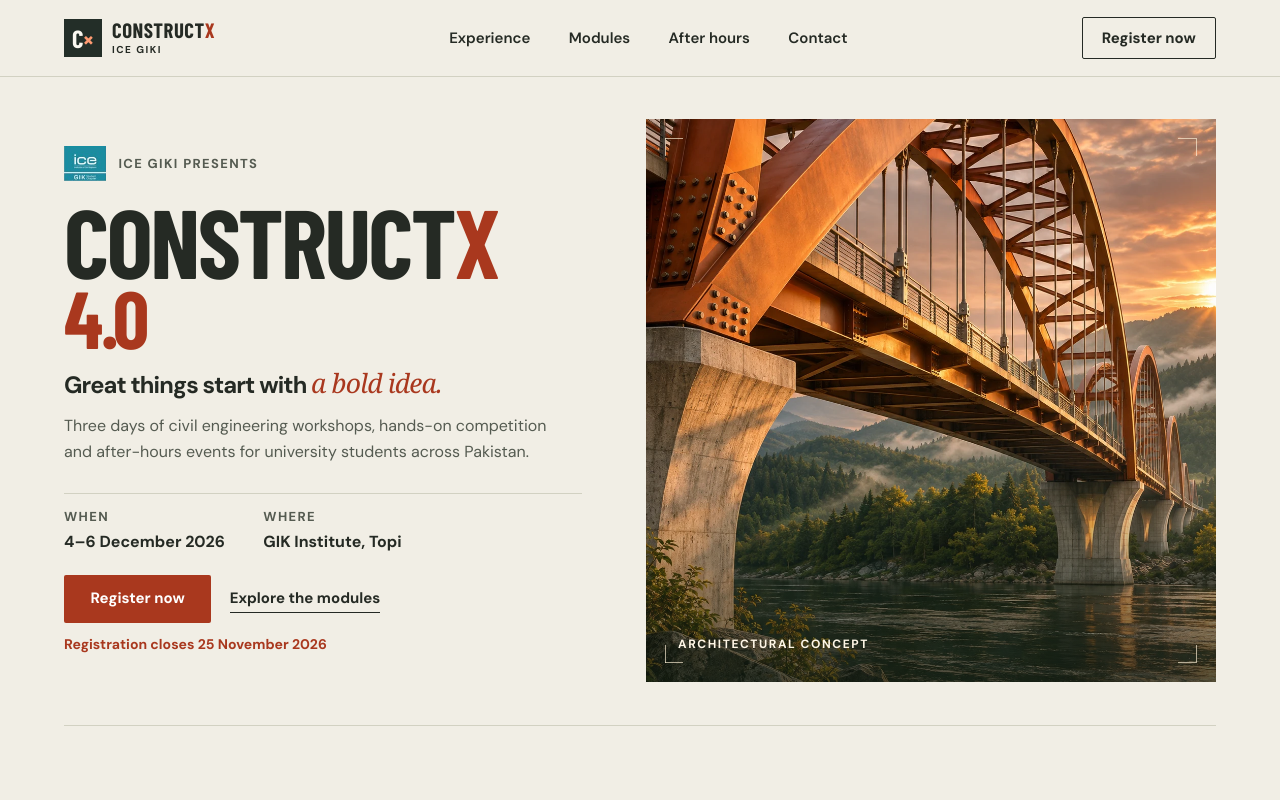
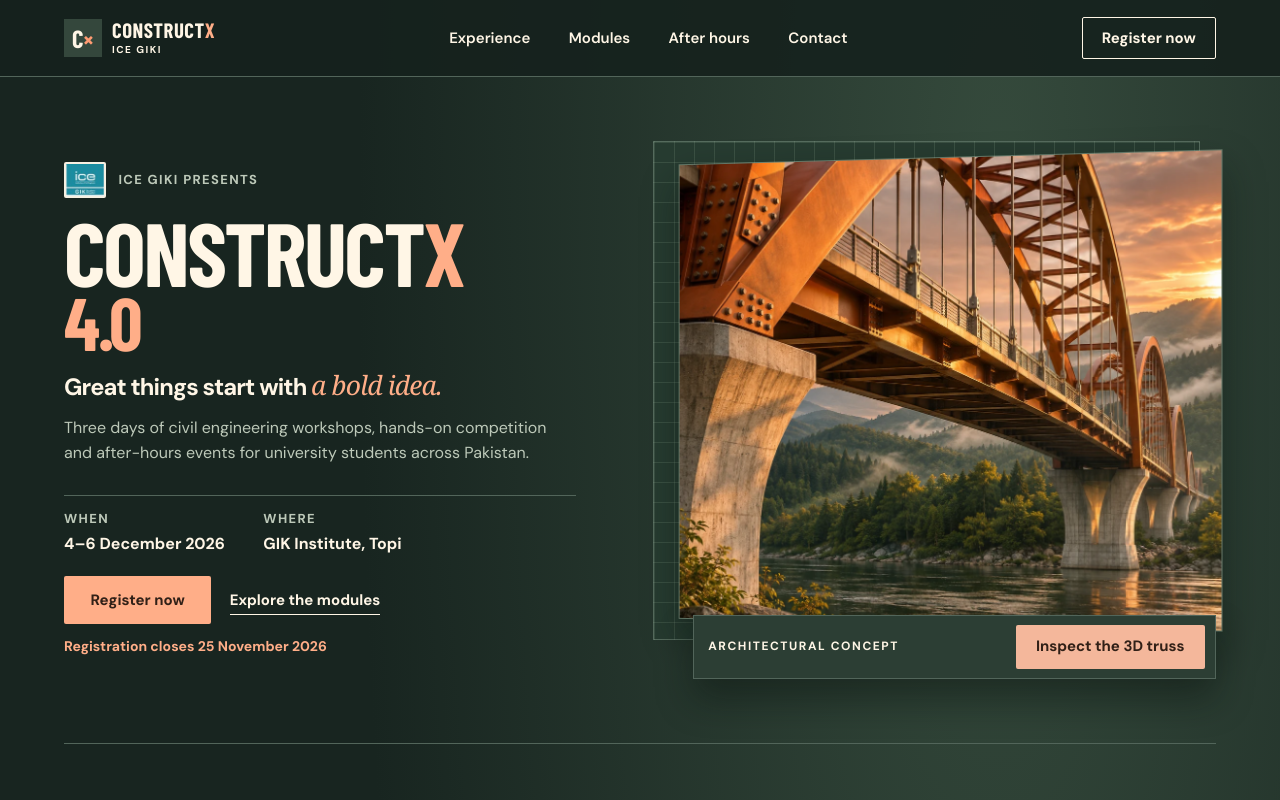
Before and after one commit to Sajeel041/ICE_website, a plain HTML site: page index.html in a window 1280 px wide. Shown: the top 800 px of the page. Drawn offline with nearby package versions, Linux system fonts and the light colour scheme.

Commit message:
feat: create ConstructX spatial UI version

```diff
--- a/app.js
+++ b/app.js
@@ -56,6 +56,7 @@ document.querySelectorAll("[data-module]").forEach((button) => {
     setBridgeExpanded(false);
     dialog.showModal();
     dialog.scrollTop = 0;
+    if (button.hasAttribute("data-show-model")) openBridgeViewer();
   });
 });
 
@@ -70,12 +71,7 @@ dialog.addEventListener("click", (event) => {
   }
 });
 
-bridgeToggle.addEventListener("click", () => {
-  if (!bridgeInteractive.hidden) {
-    setBridgeExpanded(false);
-    return;
-  }
-
+function openBridgeViewer() {
   bridgeViewer ??= createBridgeViewer(document.getElementById("bridge-canvas"));
   if (!bridgeViewer) {
     bridgeError.hidden = false;
@@ -84,6 +80,11 @@ bridgeToggle.addEventListener("click", () => {
 
   setBridgeExpanded(true);
   bridgeViewer.reset();
+}
+
+bridgeToggle.addEventListener("click", () => {
+  if (bridgeInteractive.hidden) openBridgeViewer();
+  else setBridgeExpanded(false);
 });
 
 document.querySelectorAll("[data-view]").forEach((button) => {
--- a/index.html
+++ b/index.html
@@ -3,7 +3,7 @@
 <head>
   <meta charset="utf-8">
   <meta name="viewport" content="width=device-width, initial-scale=1">
-  <meta name="theme-color" content="#f1eee5">
+  <meta name="theme-color" content="#182520">
   <meta name="description" content="ConstructX 4.0 brings civil engineering students together for workshops, competitions and socials at GIK Institute, 4–6 December 2026.">
   <title>ConstructX 4.0 — ICE GIKI</title>
   <link rel="preconnect" href="https://fonts.googleapis.com">
@@ -11,6 +11,7 @@
   <link href="https://fonts.googleapis.com/css2?family=Barlow+Condensed:wght@600;700&family=DM+Sans:wght@400;500;600;700&display=swap" rel="stylesheet">
   <link rel="preload" as="image" href="assets/bridge-hero.webp" fetchpriority="high">
   <link rel="stylesheet" href="style.css">
+  <link rel="stylesheet" href="theme.css">
   <script src="bridge-viewer.js" defer></script>
   <script src="app.js" defer></script>
 </head>
@@ -71,7 +72,10 @@
       <figure class="hero-visual">
         <img src="assets/bridge-hero.webp" width="1122" height="1402" fetchpriority="high" alt="Concept illustration of a copper-toned steel arch bridge at sunset">
         <span class="frame-corners" aria-hidden="true"></span>
-        <figcaption>Architectural concept</figcaption>
+        <figcaption>
+          <span>Architectural concept</span>
+          <button class="button exhibit-button" type="button" data-module="bridge" data-show-model aria-haspopup="dialog">Inspect the 3D truss</button>
+        </figcaption>
       </figure>
     </section>
 
--- /dev/null
+++ b/theme.css
@@ -0,0 +1,113 @@
+:root {
+  color-scheme: dark;
+  --paper: #182520;
+  --white: #24352d;
+  --ink: #fff6e6;
+  --muted: #bdc9b9;
+  --line: #52655a;
+  --accent: #ffae88;
+  --accent-hover: #ffc4a7;
+  --green: #14201b;
+  --green-text: #c5d0c0;
+  --raised: #2c3e34;
+  --depth: 0 20px 36px #08120e73;
+}
+
+body {
+  background: radial-gradient(ellipse at 78% 5%, #354a3c, transparent 40rem), var(--paper);
+}
+.button-primary, .button-outline:hover, .viewer-controls button:hover {
+  color: #312017;
+}
+.button-outline:hover, .viewer-controls button:hover {
+  background: var(--accent);
+  border-color: var(--accent);
+}
+.brandmark { background: #34473c; color: var(--ink); }
+.site-header { background: #15221de8; }
+.hero { gap: clamp(2rem, 6vw, 6rem); padding-block: clamp(2rem, 5vw, 5rem); }
+.hero h1 { font-size: clamp(3rem, 7vw, 7.8rem); }
+.hero .ice-logo { background: #f6f0e2; padding: 2px; border-radius: 2px; }
+
+.hero-visual {
+  position: relative;
+  display: grid;
+  grid-template-rows: minmax(0, 1fr) auto;
+  min-height: 0;
+  height: clamp(29rem, 42vw, 40rem);
+  padding: 1rem 0 0 1rem;
+  overflow: visible;
+  perspective: 70rem;
+  background: none;
+}
+.hero-visual::before {
+  content: "";
+  position: absolute;
+  z-index: -1;
+  inset: 0 1rem 2.4rem 0;
+  border: 1px solid #849b8980;
+  background:
+    linear-gradient(90deg, #a4bca528 1px, transparent 1px) 0 0 / 1.25rem 1.25rem,
+    linear-gradient(#a4bca528 1px, transparent 1px) 0 0 / 1.25rem 1.25rem,
+    #263b30;
+}
+.hero-visual::after, .hero-visual .frame-corners { display: none; }
+.hero-visual img {
+  position: relative;
+  min-height: 0;
+  object-position: 50% 54%;
+  border: 1px solid #9eb09b80;
+  box-shadow: var(--depth);
+  transform: rotateY(-7deg);
+}
+.hero-visual figcaption {
+  position: relative;
+  z-index: 1;
+  inset: auto;
+  display: flex;
+  align-items: center;
+  justify-content: space-between;
+  flex-wrap: wrap;
+  gap: .45rem .9rem;
+  margin: -.65rem 0 0 1.5rem;
+  padding: .55rem .65rem .55rem .9rem;
+  background: var(--raised);
+  border: 1px solid var(--line);
+  color: var(--ink);
+  box-shadow: var(--depth);
+}
+.exhibit-button { background: #f4b79b; color: #312017; min-height: 2.75rem; letter-spacing: normal; text-transform: none; }
+.exhibit-button:hover { background: #ffceb7; }
+
+.modules {
+  background-color: #203129;
+  background-image: linear-gradient(#9db49e14 1px, transparent 1px), linear-gradient(90deg, #9db49e14 1px, transparent 1px);
+  border-color: var(--line);
+}
+.module-card, .contact-cards > div, .bridge-demo { border-color: var(--line); background: var(--white); box-shadow: var(--depth); }
+.draft-guides { stroke: #8faa96; }
+.draft-supports { stroke: #b9cdb7; }
+.socials { background: #101c17; }
+.social-visual { margin-block: 1rem; border: 1px solid var(--line); }
+.contact { background: #203129; border-color: var(--line); }
+.closing { border-block: 1px solid var(--line); }
+
+dialog:has(#bridge-demo:not([hidden])) { width: min(54rem, 100% - 2rem); }
+dialog::backdrop { background: #08130ed4; }
+.dialog-note, .viewer-toolbar, .viewer-legend { background: #1d2c25; }
+.viewer-controls button { border-color: var(--line); }
+#bridge-canvas { height: clamp(13rem, 38vw, 23rem); border-block: 1px solid var(--line); }
+.viewer-legend li::before { border-color: #a9b8aa; }
+
+@media (max-width: 47.5rem) {
+  .hero { gap: 1.25rem; }
+  .hero h1 { font-size: clamp(3rem, 12vw, 6rem); }
+  .hero-visual { height: auto; aspect-ratio: auto; }
+  .hero-visual img { height: auto; aspect-ratio: 1.5; }
+  .hero-visual figcaption { margin-left: .5rem; }
+  .social-visual { margin-block: 0; }
+}
+
+@media (prefers-reduced-motion: reduce) {
+  .hero-visual img { transform: none; }
+}
```
Also changed, not shown: README.txt.
